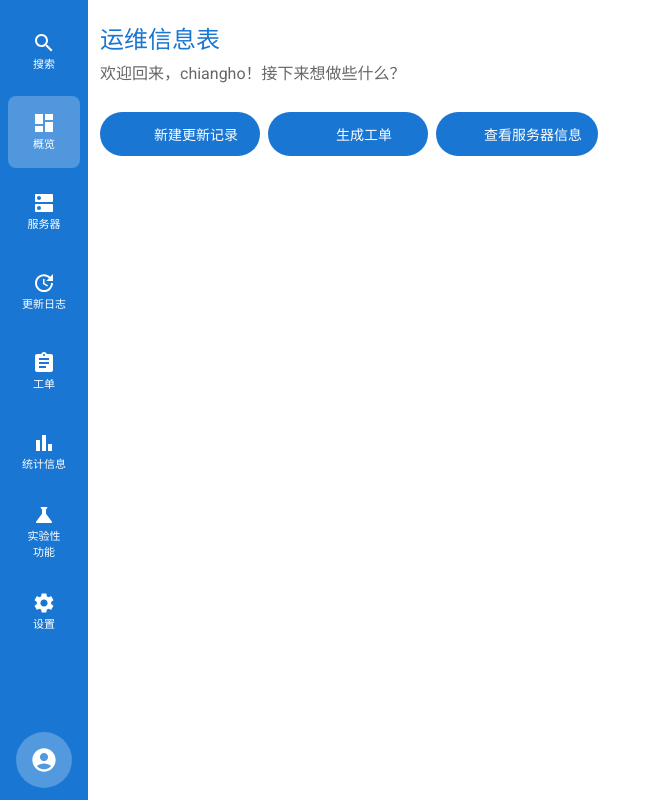
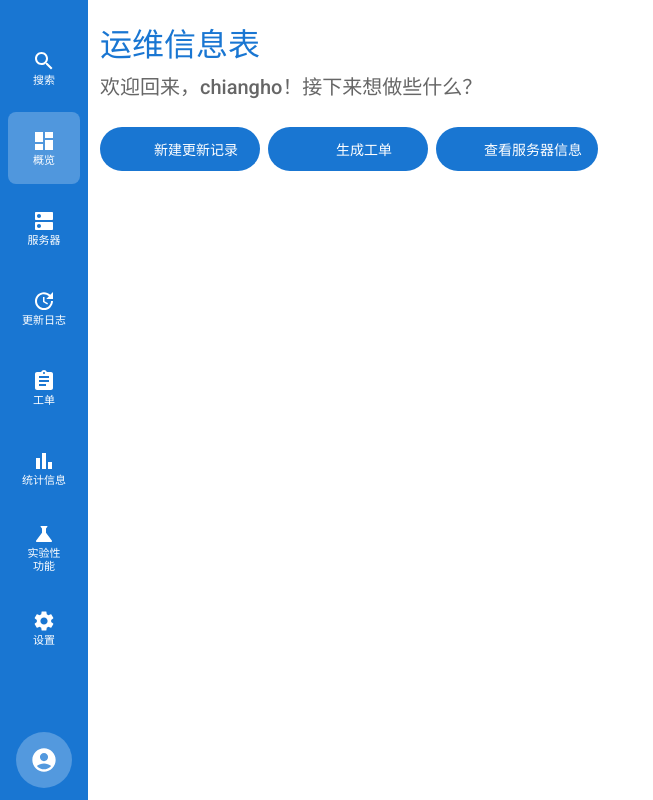
Before and after one commit to ChiangHo09/opsboard-web, a React (Vite) app: page / in a window 1280 px wide. Both pictures are taken after typing "Sample", "Sample123" into the empty fields and a click on the button "登录". Shown: the whole page, without its empty margins (0-653 px from the left). Built offline with nearby package versions, Linux system fonts and the light colour scheme; some icons are missing.

Commit message:
refactor(layout): 优化侧边栏导航和主布局
- 调整 Dashboard 页面欢迎语样式
- 修复 MainLayout 页面切换动画
- 优化 SideNav侧边导航栏
- 更新全局样式设置

```diff
--- a/src/components/SideNav.tsx
+++ b/src/components/SideNav.tsx
@@ -1,97 +1,61 @@
 /*****************************************************************
- *  src/components/SideNav.tsx —— 侧边导航栏（Material Design 3 风格）
+ *  src/components/SideNav.tsx
  *  --------------------------------------------------------------
- *  核心功能：
- *    1. 固定侧栏（桌面端）：72x72px 图标 + 88px 宽度
- *    2. 路由高亮同步：自动匹配路径并更新按钮状态
- *    3. 用户账户菜单：头像悬浮显示信息与登出功能
- *    4. 响应式设计：适配移动端（需启用 SideNav-2.tsx）
- *
- *  关键实现：
- *    • 使用 useLocation 同步路由状态
- *    • 自定义 Drawer 宽度计算（88px = 72px 按钮 + 8px×2 边距）
- *    • 按钮悬停效果（透明度渐变）
- *    • 头像菜单使用真实用户数据（当前为硬编码）
- *
- *  路由关联：
- *    支持的路径：/app/search /dashboard /servers /changelog /tickets /stats /labs /settings
- *    菜单高亮状态自动匹配 location.pathname
- *
- *  注意事项：
- *    1. 需要配合 MainLayout 使用（通过 onFakeLogout 传递登出逻辑）
- *    2. 用户数据建议从 context 或 API 获取（当前为硬编码）
- *    3. 移动端适配需切换为 SideNav-2.tsx 实现
+ *  • 改用 useLocation 获取当前 path 作为选中项
+ *  • 不再维护本地 selected state，从路由自动同步
  *****************************************************************/
 
-import { useState, useEffect } from 'react'
+import { useState } from 'react'
 import { useNavigate, useLocation } from 'react-router-dom'
 import type { ReactNode } from 'react'
-
 import {
     Drawer, Box, List, ListItem, ListItemButton, Typography,
     Avatar, Tooltip, Menu, MenuItem, Divider,
 } from '@mui/material'
 import {
-    Search as SearchIcon, Dashboard as DashboardIcon, Dns as DnsIcon,
-    Update as UpdateIcon, Assignment as AssignmentIcon, BarChart as BarChartIcon,
-    Science as ScienceIcon, Settings as SettingsIcon,
-    AccountCircle as AccountIcon, Logout as LogoutIcon,
+    Search as SearchIcon,
+    Dashboard as DashboardIcon,
+    Dns as DnsIcon,
+    Update as UpdateIcon,
+    Assignment as AssignmentIcon,
+    BarChart as BarChartIcon,
+    Science as ScienceIcon,
+    Settings as SettingsIcon,
+    AccountCircle as AccountIcon,
+    Logout as LogoutIcon,
 } from '@mui/icons-material'
 
-interface SideNavProps {
-    onFakeLogout: () => void
-}
-
-interface NavItem {
-    label: string
-    path: string
-    icon: ReactNode
-}
+interface SideNavProps { onFakeLogout: () => void }
+interface NavItem { label: string; path: string; icon: ReactNode }
 
 const navItems: NavItem[] = [
-    { label: '搜索', path: '/app/search', icon: <SearchIcon /> },
-    { label: '概览', path: '/app/dashboard', icon: <DashboardIcon /> },
-    { label: '服务器', path: '/app/servers', icon: <DnsIcon /> },
-    { label: '更新日志', path: '/app/changelog', icon: <UpdateIcon /> },
-    { label: '工单', path: '/app/tickets', icon: <AssignmentIcon /> },
-    { label: '统计信息', path: '/app/stats', icon: <BarChartIcon /> },
-    { label: '实验性\n功能', path: '/app/labs', icon: <ScienceIcon /> },
-    { label: '设置', path: '/app/settings', icon: <SettingsIcon /> },
+    { label: '搜索',        path: '/app/search',    icon: <SearchIcon /> },
+    { label: '概览',        path: '/app/dashboard', icon: <DashboardIcon /> },
+    { label: '服务器',      path: '/app/servers',   icon: <DnsIcon /> },
+    { label: '更新日志',    path: '/app/changelog', icon: <UpdateIcon /> },
+    { label: '工单',        path: '/app/tickets',   icon: <AssignmentIcon /> },
+    { label: '统计信息',    path: '/app/stats',     icon: <BarChartIcon /> },
+    { label: '实验性\n功能', path: '/app/labs',      icon: <ScienceIcon /> },
+    { label: '设置',        path: '/app/settings',  icon: <SettingsIcon /> },
 ]
 
-const BTN = 72
-const GAP = 8
-const DRAWER_W = BTN + GAP * 2 // 88 px
-
-const USER = { name: 'Chiangho', email: 'chiangho@example.com' }
+const BTN  = 72
+const GAP  = 8
 
 export default function SideNav({ onFakeLogout }: SideNavProps) {
-    const location = useLocation()
-    const navigate = useNavigate()
-
-    // ✅ 初始化 selected 为当前路径
-    const [selected, setSelected] = useState(location.pathname)
-
-    // ✅ 路径变化时更新 selected
-    useEffect(() => {
-        setSelected(location.pathname)
-    }, [location.pathname])
+    const location = useLocation()         // 获取当前路由
+    const nav = useNavigate()
 
     const [anchorEl, setAnchorEl] = useState<HTMLElement | null>(null)
-
-    const handleJump = (it: NavItem) => {
-        setSelected(it.path)
-        navigate(it.path)
-    }
 
     return (
         <Drawer
             variant="permanent"
             sx={{
-                width: DRAWER_W,
+                width: { xs: 56, sm: BTN + GAP * 2 },
                 flexShrink: 0,
                 '& .MuiDrawer-paper': {
-                    width: DRAWER_W,
+                    width: { xs: 56, sm: BTN + GAP * 2 },
                     bgcolor: '#1976d2',
                     color: '#fff',
                     borderRight: 'none',
@@ -103,21 +67,23 @@ export default function SideNav({ onFakeLogout }: SideNavProps) {
                 },
             }}
         >
-            {/* ---------- 导航按钮 ---------- */}
+            {/* 导航按钮 */}
             <List
                 disablePadding
                 sx={{
-                    pt: GAP / 2,
+                    pt: GAP,
                     pb: GAP,
                     display: 'flex',
                     flexDirection: 'column',
                     gap: `${GAP}px`,
                 }}
             >
-                {navItems.map(it => (
+                {navItems.map(it => {
+                    const isSelected = location.pathname === it.path
+                    return (
                         <ListItem key={it.path} disablePadding sx={{ justifyContent: 'center' }}>
                             <ListItemButton
-                            onClick={() => handleJump(it)}
+                                onClick={() => nav(it.path)}
                                 sx={{
                                     width: BTN,
                                     height: BTN,
@@ -130,25 +96,40 @@ export default function SideNav({ onFakeLogout }: SideNavProps) {
                                     flexDirection: 'column',
                                     justifyContent: 'center',
                                     alignItems: 'center',
-                                bgcolor: selected === it.path ? 'rgba(255,255,255,0.24)' : 'transparent',
+                                    bgcolor: isSelected
+                                        ? 'rgba(255,255,255,0.24)'
+                                        : 'transparent',
                                     '&:hover': { bgcolor: 'rgba(255,255,255,0.16)' },
-                                transition: 'background-color .3s',
                                 }}
                             >
                                 {it.icon}
-                            <Typography sx={{ fontSize: 11, mt: 0.5, whiteSpace: 'pre-line', textAlign: 'center' }}>
+                                <Typography
+                                    sx={{
+                                        fontSize: 11,
+                                        mt: 0.5,
+                                        textAlign: 'center',
+                                        whiteSpace: 'pre-line',
+                                        lineHeight: 1.15,
+                                    }}
+                                >
                                     {it.label}
                                 </Typography>
                             </ListItemButton>
                         </ListItem>
-                ))}
+                    )
+                })}
             </List>
 
-            {/* ---------- 头像 + 浮窗 ---------- */}
+            {/* 头像 + 浮窗 */}
             <Box sx={{ mb: 3, display: 'flex', justifyContent: 'center' }}>
                 <Tooltip title="账户信息">
                     <Avatar
-                        sx={{ width: 56, height: 56, bgcolor: 'rgba(255,255,255,0.25)', cursor: 'pointer' }}
+                        sx={{
+                            width: 56,
+                            height: 56,
+                            bgcolor: 'rgba(255,255,255,0.25)',
+                            cursor: 'pointer',
+                        }}
                         onClick={e => setAnchorEl(e.currentTarget)}
                     >
                         <AccountIcon sx={{ fontSize: 28 }} />
@@ -163,9 +144,9 @@ export default function SideNav({ onFakeLogout }: SideNavProps) {
                     transformOrigin={{ vertical: 'bottom', horizontal: 'right' }}
                 >
                     <MenuItem disabled sx={{ display: 'block', whiteSpace: 'normal' }}>
-                        <Typography variant="body2">{USER.name}</Typography>
+                        <Typography variant="body2">用户姓名</Typography>
                         <Typography variant="caption" color="text.secondary">
-                            {USER.email}
+                            user@example.com
                         </Typography>
                     </MenuItem>
                     <Divider />
--- a/src/index.css
+++ b/src/index.css
@@ -10,6 +10,14 @@
  *    - MUI 的 <CssBaseline /> 已经做了现代化 reset，这里只补充项目
  *      特有的变量和少量视觉微调，避免重复 reset。
  *****************************************************************/
+
+
+html, body, #root {
+  height: 100%;
+  margin: 0;
+  overflow: hidden;    /* 禁止整个页面滚动 */
+}
+
 
 /* -------- 1. 设计令牌：颜色、圆角、间距 -------- */
 :root {
--- a/src/layouts/MainLayout.tsx
+++ b/src/layouts/MainLayout.tsx
@@ -1,12 +1,8 @@
 /*****************************************************************
- *  src/layouts/MainLayout.tsx
- *  --------------------------------------------------------------
- *  • 仅对新页面执行自下而上淡入（opacity & y）
- *  • 不播放 exit 动画 → 无双重渲染
+ * 修复后的 src/layouts/MainLayout.tsx
  *****************************************************************/
-
 import { Outlet, useLocation } from 'react-router-dom'
-import { motion } from 'framer-motion'
+import { motion, type Variants } from 'framer-motion' // 导入Variants类型
 import Box from '@mui/material/Box'
 import SideNav from '../components/SideNav'
 
@@ -14,40 +10,65 @@ interface MainLayoutProps {
     onFakeLogout: () => void
 }
 
-/* Material Design standard easing */
-const transition = { duration: 0.28, ease: [0.4, 0, 0.2, 1] as const };
+// Material Design标准缓动配置（独立声明）
+const transitionConfig = {
+    duration: 0.28,
+    ease: [0.4, 0, 0.2, 1] as const // 使用const断言确保类型安全
+}
 
-const variants = {
-    initial: { opacity: 0, y: 48 },
-    animate: { opacity: 1, y: 0, transition },
-}
+// 修复：variants只包含状态描述，不包含transition
+const variants: Variants = {
+    initial: {
+        opacity: 0,
+        y: 48 // 仅定义状态值
+    },
+    animate: {
+        opacity: 1,
+        y: 0
+    },
+    exit: {
+        opacity: 0,
+        y: -20
+    }
+};
+
+const MotionBox = motion(Box)
 
 export default function MainLayout({ onFakeLogout }: MainLayoutProps) {
     const { pathname } = useLocation()
 
     return (
-        <Box sx={{ display: 'flex', height: '100vh' }}>
+        <Box sx={{
+            display: 'flex',
+            height: '100vh',
+            overflow: 'hidden'
+        }}>
             <SideNav onFakeLogout={onFakeLogout} />
 
-            {/* 主内容区 */}
-            <Box
-                sx={{
-                    position: 'relative',
-                    flexGrow: 1,
-                    overflow: 'hidden',
-                    bgcolor: 'background.default',
-                }}
-            >
-                {/* 每次路径变化直接替换 DOM，并让新页播放入场动画 */}
-                <motion.div
+            <Box component="main" sx={{
+                flexGrow: 1,
+                position: 'relative',
+                height: '100%',
+                overflow: 'hidden',
+                bgcolor: 'background.default'
+            }}>
+                {/* 关键修复：transition作为独立属性传递 */}
+                <MotionBox
                     key={pathname}
                     variants={variants}
                     initial="initial"
                     animate="animate"
-                    style={{ position: 'absolute', inset: 0, overflow: 'auto' }}
+                    exit="exit"
+                    transition={transitionConfig} // 统一配置过渡参数
+                    sx={{
+                        position: 'absolute',
+                        inset: 0,
+                        overflowY: 'auto',
+                        overflowX: 'hidden'
+                    }}
                 >
                     <Outlet />
-                </motion.div>
+                </MotionBox>
             </Box>
         </Box>
     )
--- a/src/pages/Dashboard.tsx
+++ b/src/pages/Dashboard.tsx
@@ -1,10 +1,8 @@
 /*****************************************************************
  *  src/pages/Dashboard.tsx
  *  --------------------------------------------------------------
- *  • 三个快捷按钮点击后跳转至：
- *      - /app/changelog   （更新日志页）
- *      - /app/tickets     （工单页）
- *      - /app/servers     （服务器页）
+ *  • “欢迎回来” 文本字号调大一点，其他都保持不变
+ *  • 按钮样式、跳转逻辑均沿用原有 quickBtnSX
  *****************************************************************/
 
 import { Box, Typography, Button, Stack } from '@mui/material'
@@ -16,9 +14,9 @@ import type { JSX } from 'react'
 
 export default function Dashboard() {
     const nickname = 'chiangho'        // TODO: 从后端获取
-    const navigate = useNavigate()     // ← 路由跳转
+    const navigate = useNavigate()
 
-    /* 公共按钮样式 */
+    /* 公共按钮样式（保持不变） */
     const quickBtnSX = {
         height: 44,
         minWidth: 160,
@@ -40,7 +38,7 @@ export default function Dashboard() {
         },
     } as const
 
-    /* 图标 + 微调文字 */
+    /* 图标 + 微调文字（保持不变） */
     const label = (icon: JSX.Element, text: string) => (
         <>
             {icon}
@@ -59,10 +57,17 @@ export default function Dashboard() {
             <Box sx={{ maxWidth: 1280, mx: 'auto', px: 3 }}>
                 {/* 欢迎语 */}
                 <Stack spacing={1} mb={6}>
-                    <Typography variant="h5" sx={{ color: '#1976d2' }}>
+                    <Typography
+                        variant="h5"
+                        sx={{ color: '#1976d2', fontSize: '2rem' }}  // 标题略大
+                    >
                         运维信息表
                     </Typography>
-                    <Typography variant="subtitle1" color="text.secondary">
+                    <Typography
+                        variant="h6"                                // 由 subtitle1 → h6
+                        color="text.secondary"
+                        sx={{ fontSize: '1.25rem' }}                // 文本再调大
+                    >
                         欢迎回来，{nickname}！接下来想做些什么？
                     </Typography>
                 </Stack>
```
Lines whose indentation alone changed are shown as unchanged.
